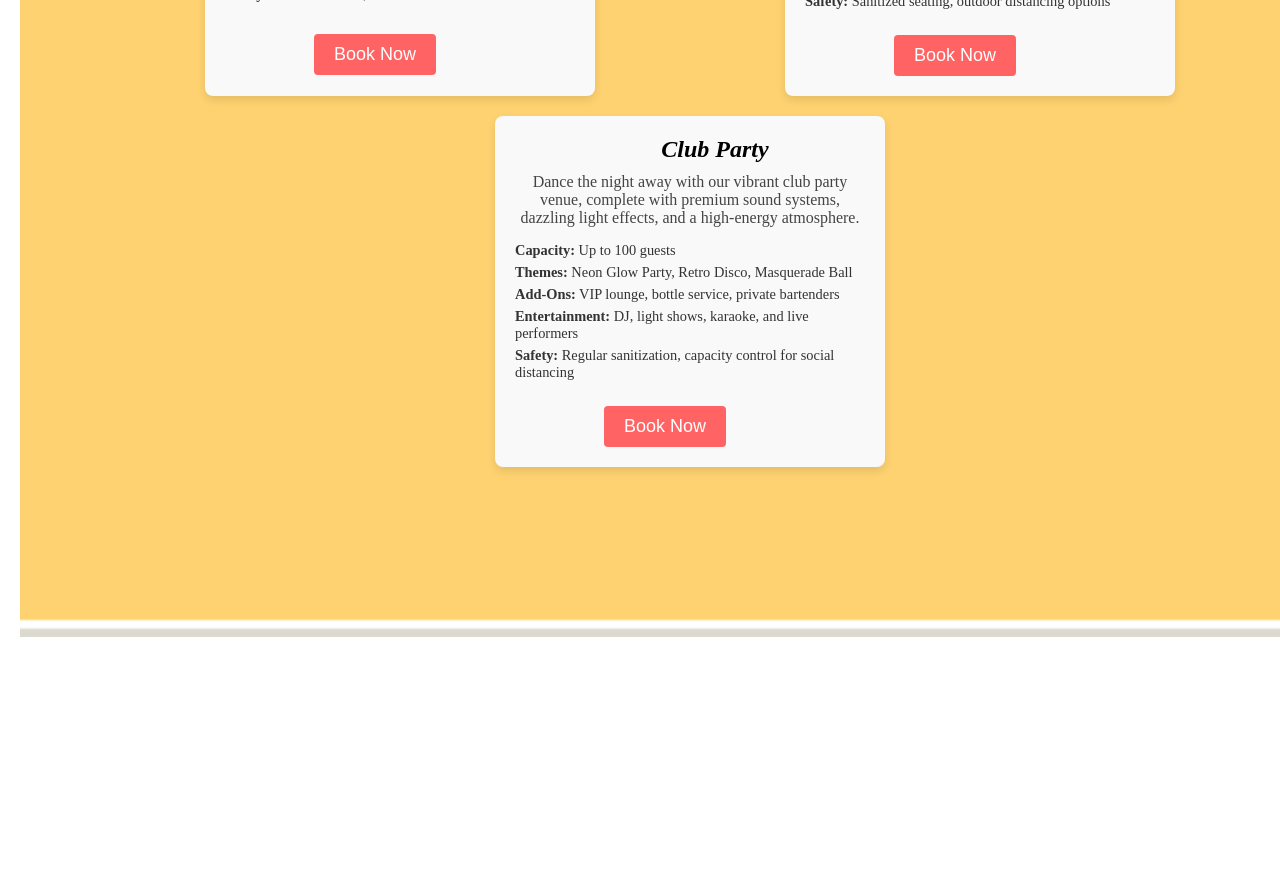
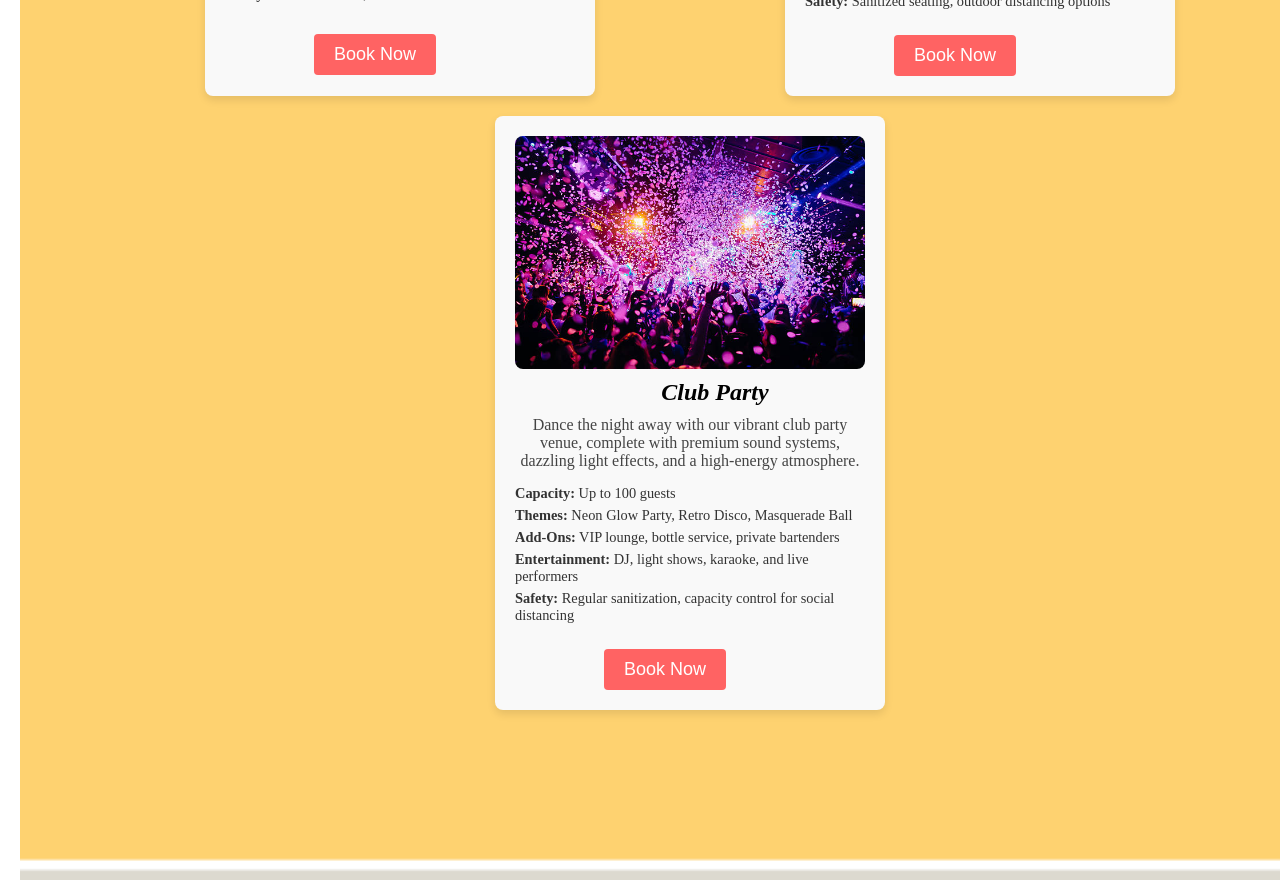
Before and after one commit to Tejas-Billava/event-frontend, a React (Create React App) app: page /birthday in a window 1280 px wide. Shown: the part 1640-2520 px from the top of the page. Before the commit the page ends 2277 px from the top, so only its background shows below. Built offline with nearby package versions, Linux system fonts and the light colour scheme.

Commit message:
Update BirthdayPage.js

```diff
--- a/src/BirthdayPage.js
+++ b/src/BirthdayPage.js
@@ -3,7 +3,7 @@ import { Link } from "react-router-dom"; // Import Link from react-router-dom
 
 import venue1 from "./images/Banquete.webp";
 import venue2 from "./images/Outdoor.jpg";
-// import venue3 from "./images/ClubParty.jpg";
+import venue3 from "./images/ClubParty.jpg";
 
 const BirthdayPage = () => {
   return (
@@ -85,7 +85,7 @@ const BirthdayPage = () => {
 
         {/* Club Party */}
         <div className="venue-item">
-          {/* <img src={venue3} alt="Club Party" className="venue-image" /> */}
+          {<img src={venue3} alt="Club Party" className="venue-image" /> }
           <h2 className="venue-name">Club Party</h2>
           <p className="venue-overview">
             Dance the night away with our vibrant club party venue, complete
```
